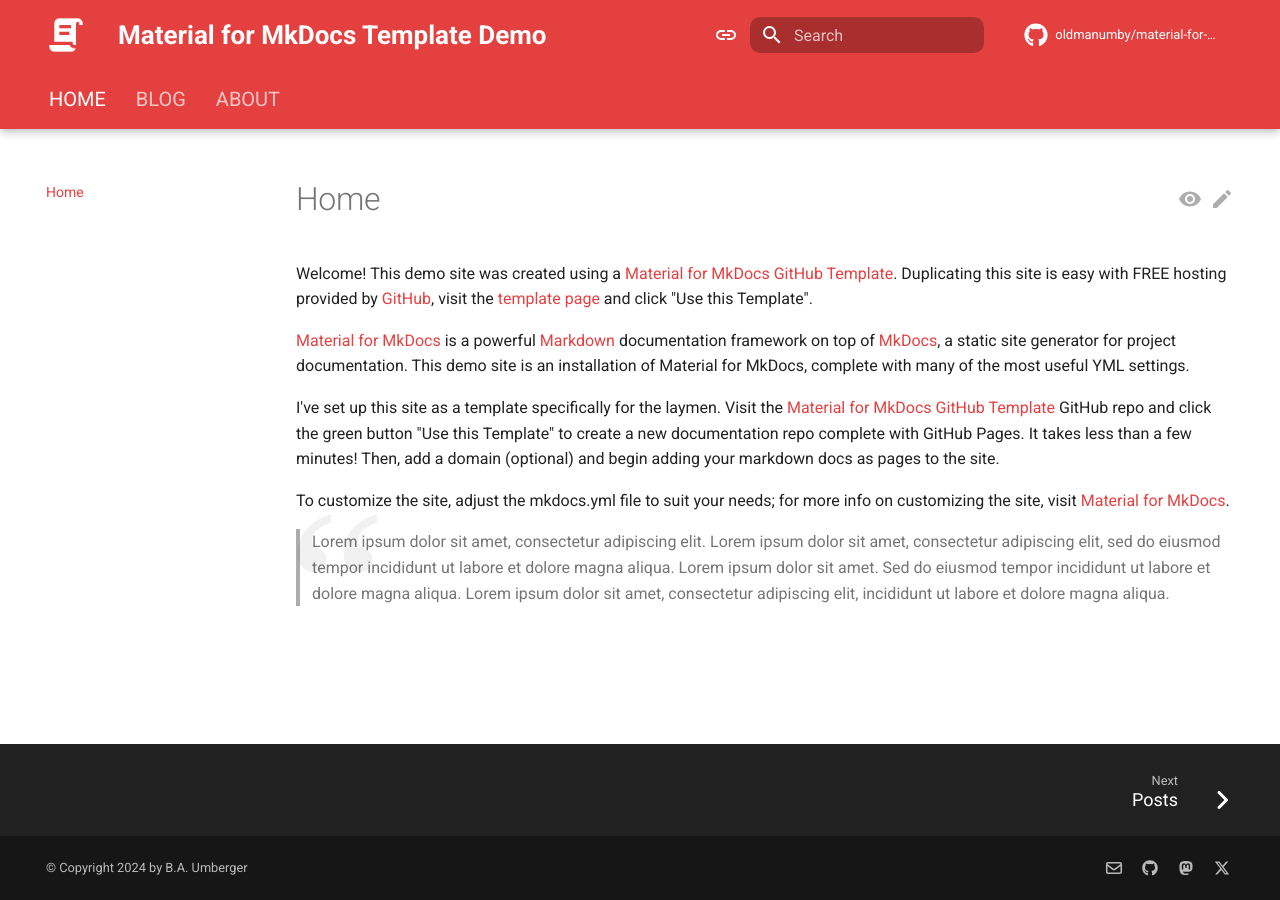
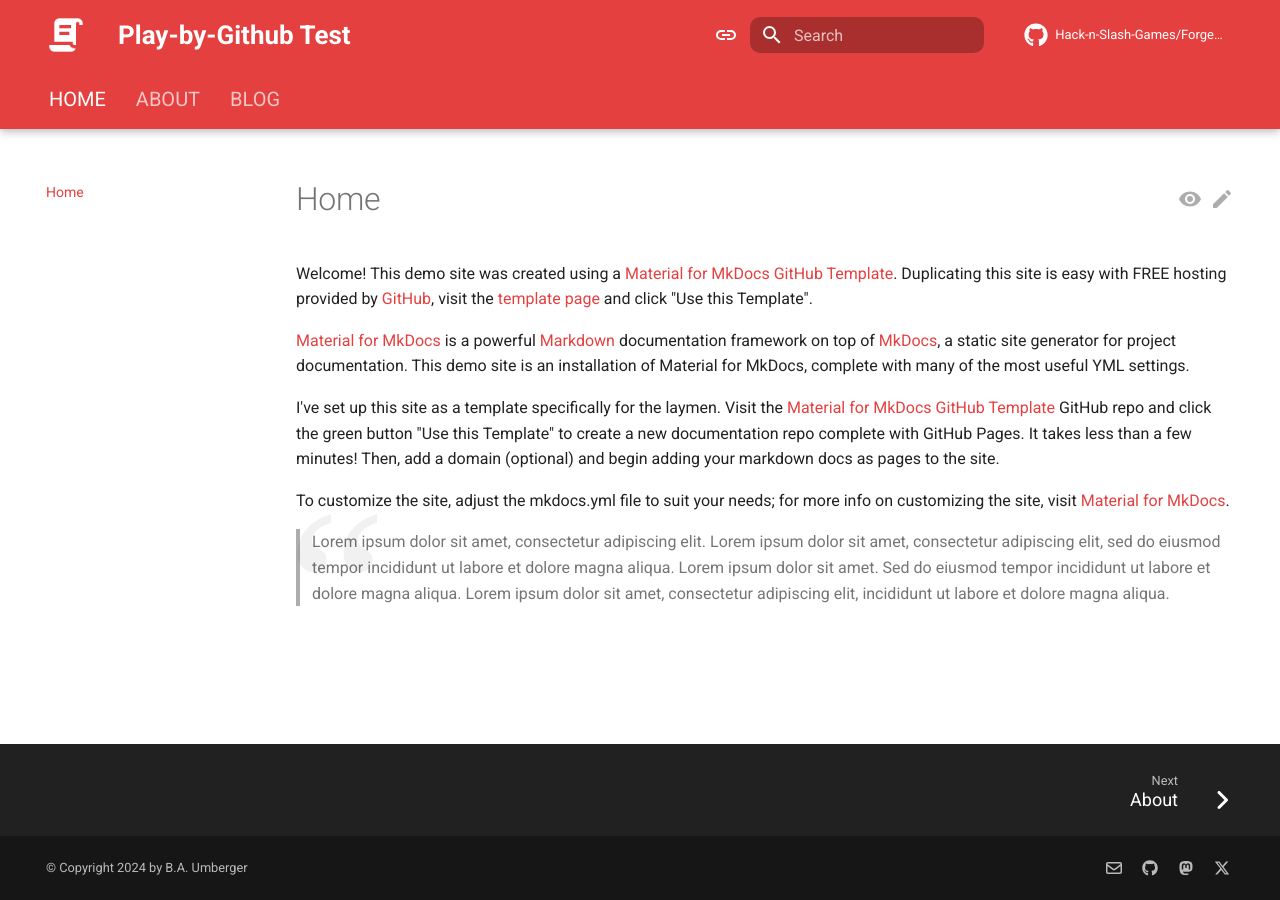
Before and after one commit to Hack-n-Slash-Games/Forged-in-Mist, an MkDocs documentation site: the page built from docs/index.md, in a window 1280 px wide. Built offline with MkDocs 1.6.1 and Material for MkDocs 9.7.7, drawn with Linux system fonts in a browser that asks for light colours; comment, search, counter and statistics services are not loaded.

Commit message:
Updated YML

```diff
--- a/mkdocs.yml
+++ b/mkdocs.yml
@@ -1,14 +1,14 @@
 # Special instructions go here.
 
 # PROJECT
-site_name: Material for MkDocs Template Demo
+site_name: Play-by-Github Test
 site_author: B.A. Umberger
-site_url: https://oldmanumby.github.io/material-for-mkdocs-template
-site_description: An demo GitHub template for Material for MkDocs Insiders Edition complete with GH Pages.
+site_url: https://hack-n-slash-games.github.io/Forged-in-Mist/
+site_description: An RPG Play-by-Github Test Site.
 
 # REPOSITORY
-repo_name: oldmanumby/material-for-mkdocs-template
-repo_url: https://github.com/oldmanumby/material-for-mkdocs-template
+repo_name: Hack-n-Slash-Games/Forged-in-Mist
+repo_url: https://github.com/Hack-n-Slash-Games/Forged-in-Mist
 edit_uri: edit/main/docs/
 
 # Copyright
@@ -166,11 +166,11 @@
 #  /tutorials/**/*.md
 
 # MENU TREE
-nav:
-  - Home: index.md
-  - Blog:
-    - blog/index.md
-  - About: about.md
+#nav:
+#  - Home: index.md
+#  - Blog:
+#    - blog/index.md
+#  - About: about.md
 #  - Getting started:
 #    - Installation: getting-started.md
 #    - Creating your site: creating-your-site.md
```
